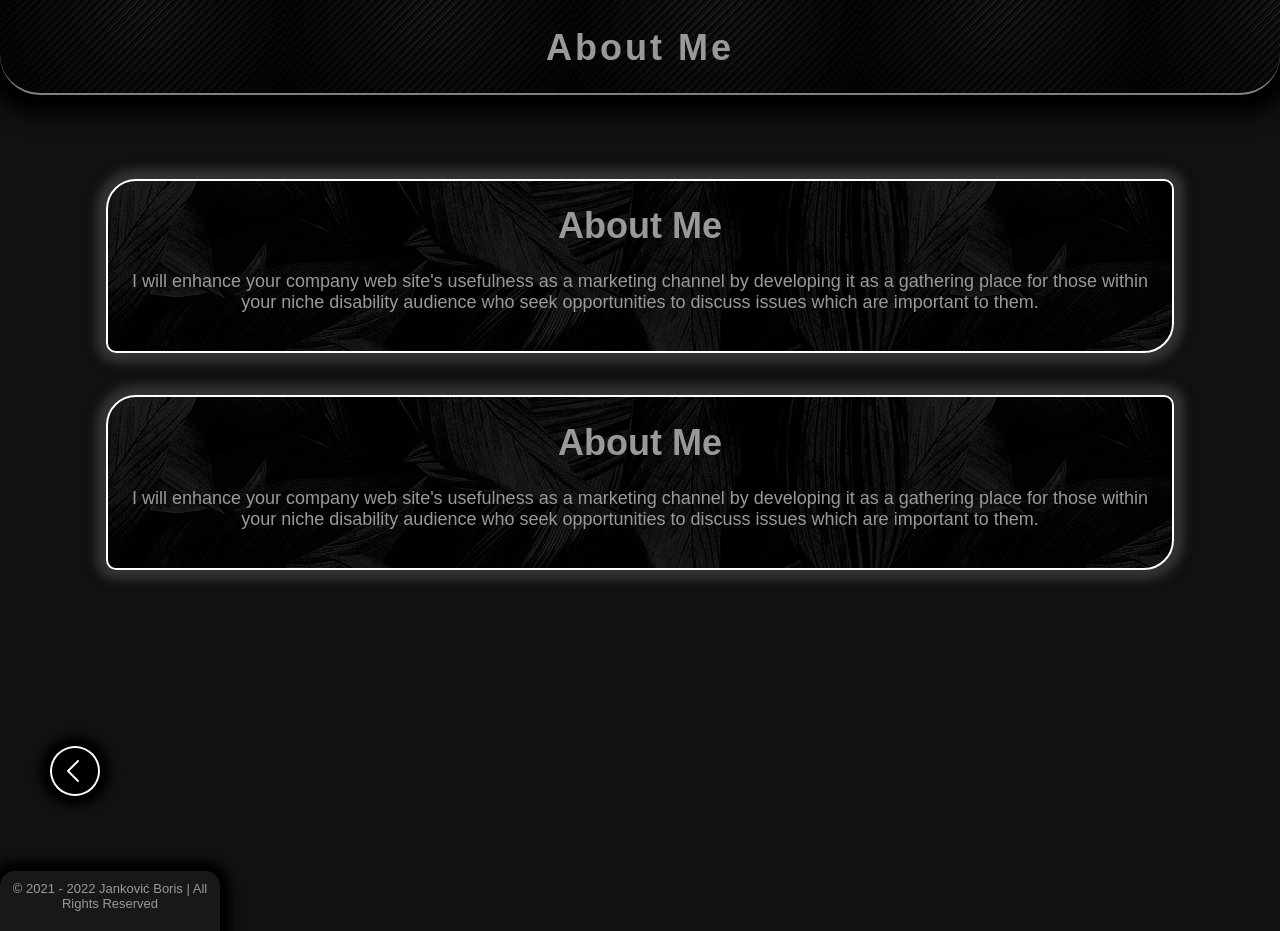
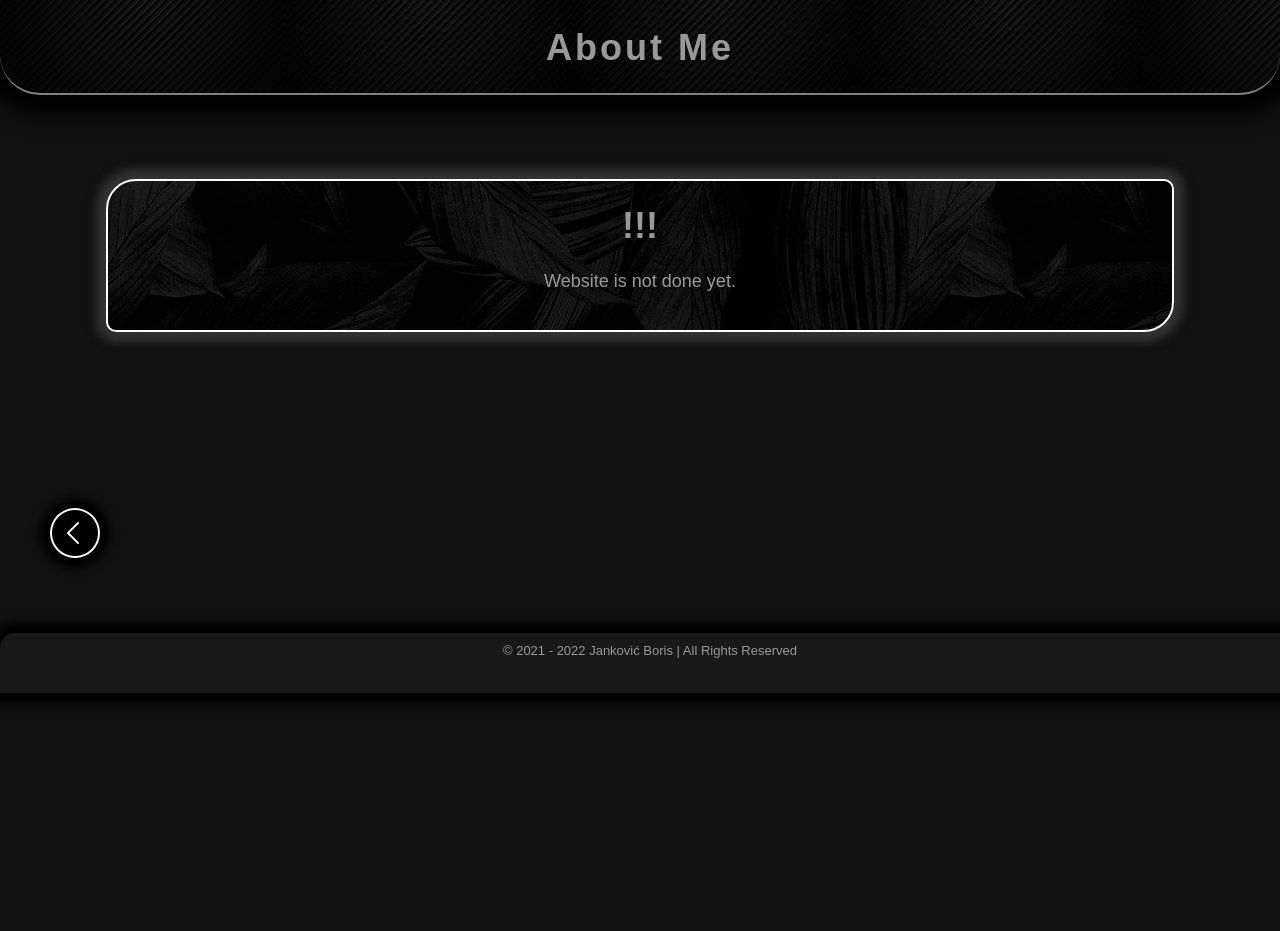
Before and after one commit to Boris2611/boris, a plain HTML site: page aboutme.html in a window 1280 px wide. After the commit the page ends 800 px from the top, so only its background shows below. Drawn offline with Linux system fonts and the light colour scheme.

Commit message:
Add files via upload

```diff
--- a/aboutme.html
+++ b/aboutme.html
@@ -26,28 +26,16 @@
 
    <div class="center">
     <div id="aboutme">
-        <h1 id="amh" >About Me</h1>
-        <p id="amp">I will enhance your company web site's
-             usefulness as a marketing channel by developing it as a gathering
-             place for those within your niche disability
-             audience who seek opportunities to discuss issues which are important to them.</p>
+        <h1 id="amh" >!!!</h1>
+        <p id="amp">Website is not done yet.
+
+        </p>
     </div>
     </div>
 
 
 
 
-    <br><br>
-
-    <div class="center">
-        <div id="aboutme2">
-            <h1 id="amh" >About Me</h1>
-            <p id="amp">I will enhance your company web site's
-                 usefulness as a marketing channel by developing it as a gathering
-                 place for those within your niche disability
-                 audience who seek opportunities to discuss issues which are important to them.</p>
-        </div>
-        </div>
 
    <br><br>
    <br><br>
--- a/style.css
+++ b/style.css
@@ -145,6 +145,7 @@ hr {
   .cr {
       border-radius: 15px 15px 0px 0px;
       font-size: 13px;
+      width: 100%;
       height: 40px;
       padding-top: 23px;
       text-align: center;
@@ -154,7 +155,7 @@ hr {
       background-color: rgba(34, 34, 34, 0.445);
       padding: 10px;
       box-shadow: 0px 0px 10px 10px black;
-      width: 200px;
+
   }
 
 
```
Also changed, not shown: index.html (+8 -1 lines).
